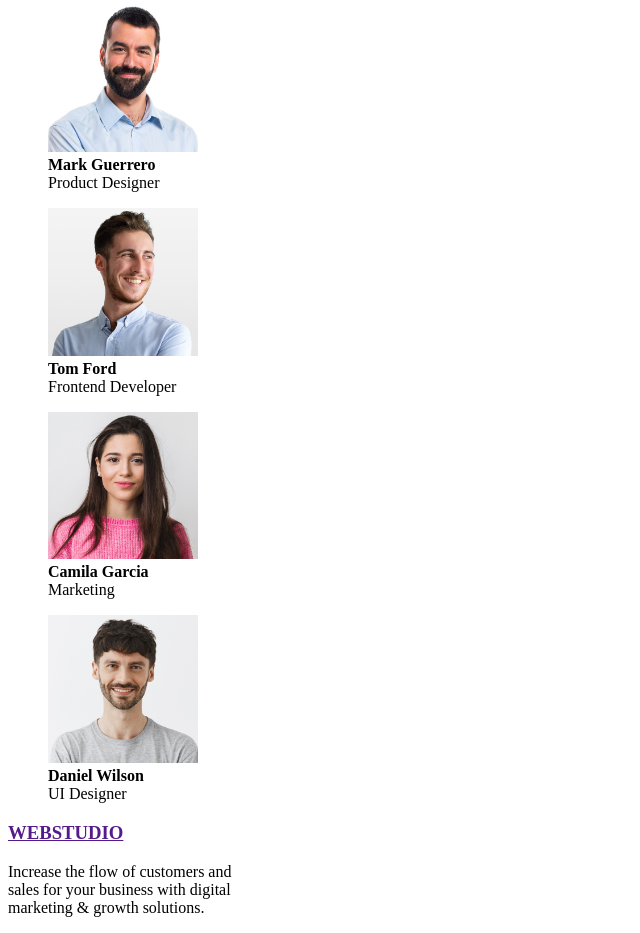
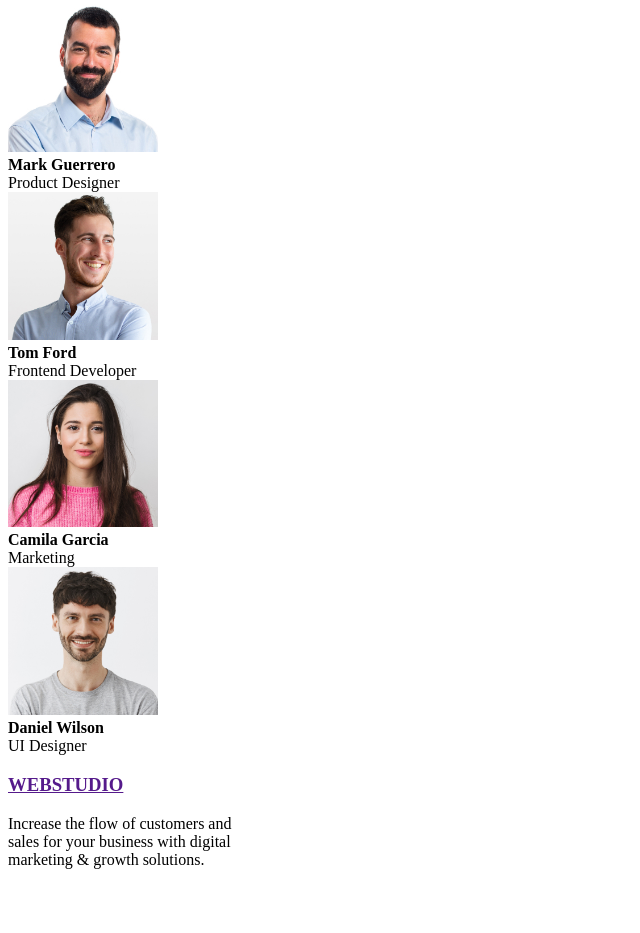
Before and after one commit to doncleden/goit-markup-hw-01, a plain HTML site: page index.html in a window 1280 px wide. Shown: the part 1034-1967 px from the top of the page, without its empty margins (0-640 px from the left). After the commit the page ends 1919 px from the top, so only its background shows below. Drawn offline with Linux system fonts and the light colour scheme.

Commit message:
removed figure tag

```diff
--- a/index.html
+++ b/index.html
@@ -63,22 +63,14 @@
       </section>
       <section>
         <h2>Our Team</h2>
-        <figure>
-          <img src="images/guerrero,m.jpg" alt="Mark Guerrero" width="150" />
-          <figcaption><b>Mark Guerrero</b><br />Product Designer</figcaption>
-        </figure>
-        <figure>
-          <img src="images/ford,t.jpg" alt="Tom Ford" width="150" />
-          <figcaption><b>Tom Ford</b><br />Frontend Developer</figcaption>
-        </figure>
-        <figure>
-          <img src="images/garcia,c.jpg" alt="camila Garcia" width="150" />
-          <figcaption><b>Camila Garcia</b><br />Marketing</figcaption>
-        </figure>
-        <figure>
-          <img src="images/wilson,d.jpg" alt="Daniel Wilson" width="150" />
-          <figcaption><b>Daniel Wilson</b><br />UI Designer</figcaption>
-        </figure>
+        <img src="images/guerrero,m.jpg" alt="Mark Guerrero" width="150" />
+        <br /><b>Mark Guerrero</b><br />Product Designer<br />
+        <img src="images/ford,t.jpg" alt="Tom Ford" width="150" />
+        <br /><b>Tom Ford</b><br />Frontend Developer<br />
+        <img src="images/garcia,c.jpg" alt="camila Garcia" width="150" />
+        <br /><b>Camila Garcia</b><br />Marketing<br />
+        <img src="images/wilson,d.jpg" alt="Daniel Wilson" width="150" />
+        <br /><b>Daniel Wilson</b><br />UI Designer<br />
       </section>
     </main>
     <footer>
```
